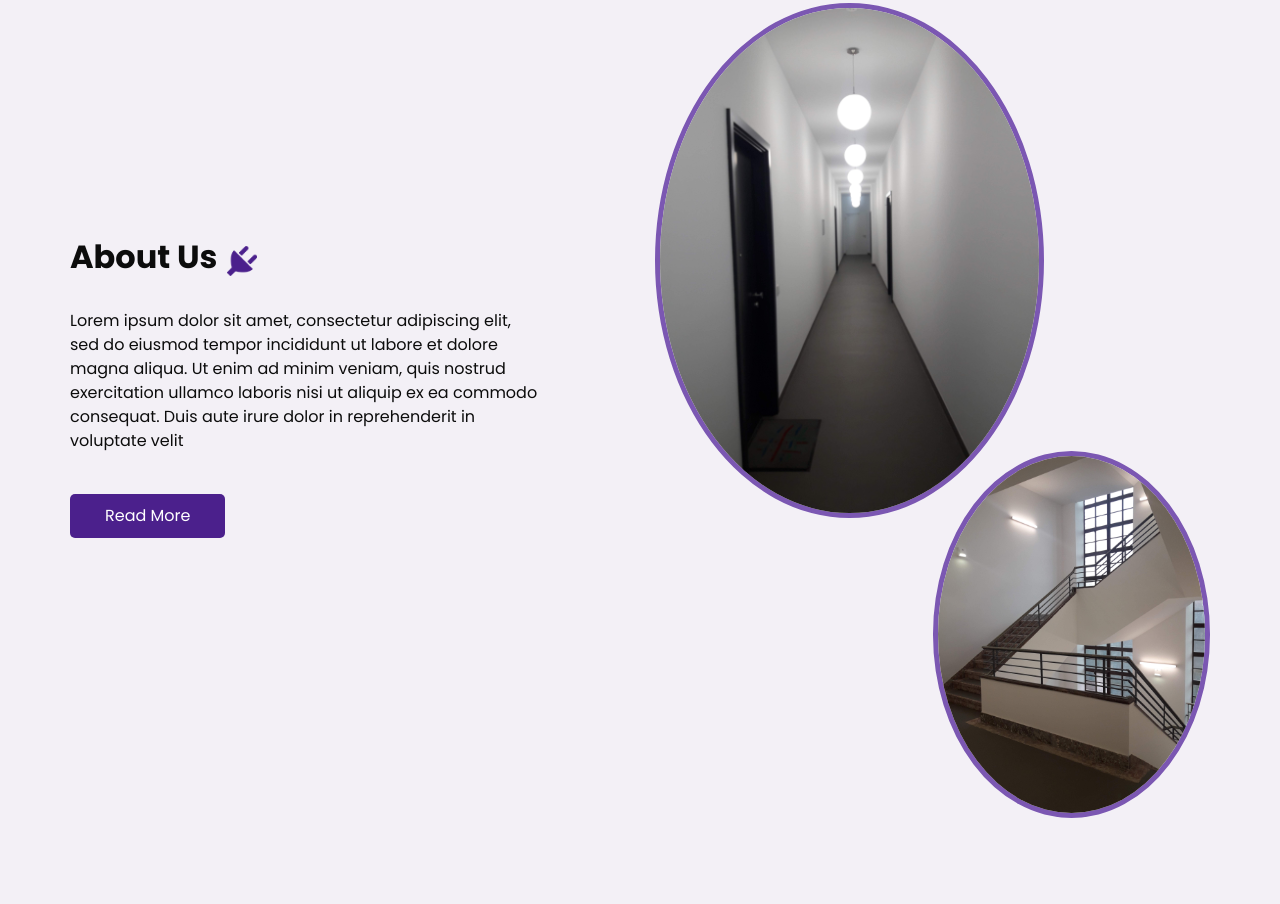
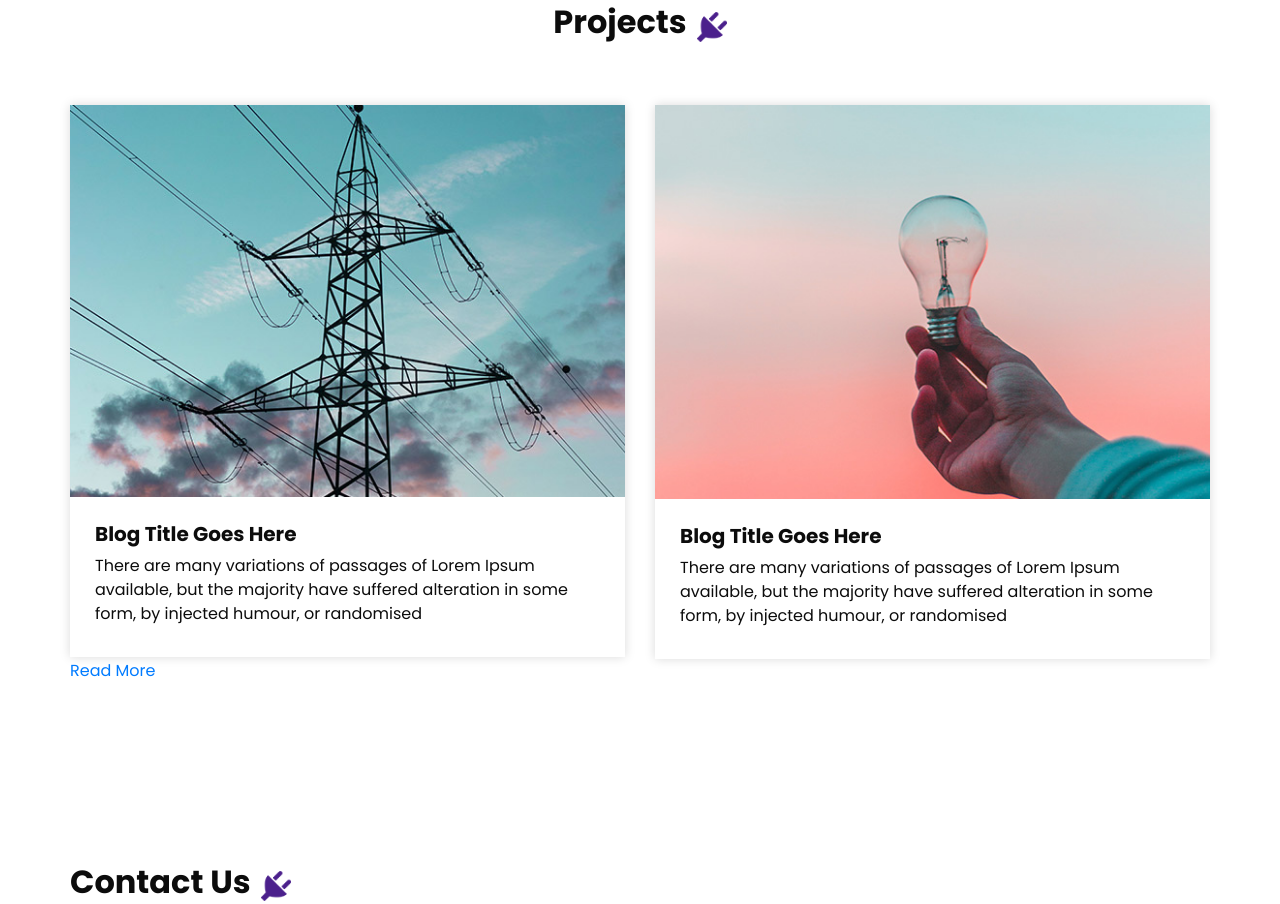
Before and after one commit to aolteanu10/rbbauexpert, a plain HTML site: page index.html in a window 1280 px wide. Shown: the part 1978-2882 px from the top of the page. Drawn offline with nearby package versions, Linux system fonts and the light colour scheme; grey boxes are pictures that could not be loaded.

Commit message:
Add files via upload

```diff
--- a/index.html
+++ b/index.html
@@ -212,51 +212,6 @@
   </section>
   <!-- end service section -->
 
-  <!-- about section -->
-  <section class="about_section layout_padding">
-    <div class="container">
-      <div class="row">
-        <div class="col-md-6">
-          <div class="detail-box">
-            <div class="heading_container">
-              <h2>
-                About Us
-              </h2>
-              <img src="images/plug.png" alt="">
-            </div>
-            <p>
-              Lorem ipsum dolor sit amet, consectetur adipiscing elit, sed do
-              eiusmod tempor incididunt ut labore et dolore magna aliqua. Ut
-              enim ad minim veniam, quis nostrud exercitation ullamco laboris
-              nisi ut aliquip ex ea commodo consequat. Duis aute irure dolor
-              in reprehenderit in voluptate velit
-            </p>
-            <a href="">
-              Read More
-            </a>
-          </div>
-        </div>
-        <div class="col-md-6">
-          <div class="img_container">
-            <div class="img-box b1">
-              <img src="images/about-img1.jpg" alt="" />
-            </div>
-            <div class="img-box b2">
-              <img src="images/about-img2.jpg" alt="" />
-            </div>
-          </div>
-
-        </div>
-
-      </div>
-    </div>
-  </section>
-
-  <!-- end about section -->
-
-
-
-
   <!-- blog section -->
 
   <section class="blog_section layout_padding">
@@ -298,6 +253,11 @@
             </div>
           </div>
         </div>
+      </div>
+      <div class="btn-box">
+        <a href="">
+          Read More
+        </a>
       </div>
     </div>
   </section>
```
